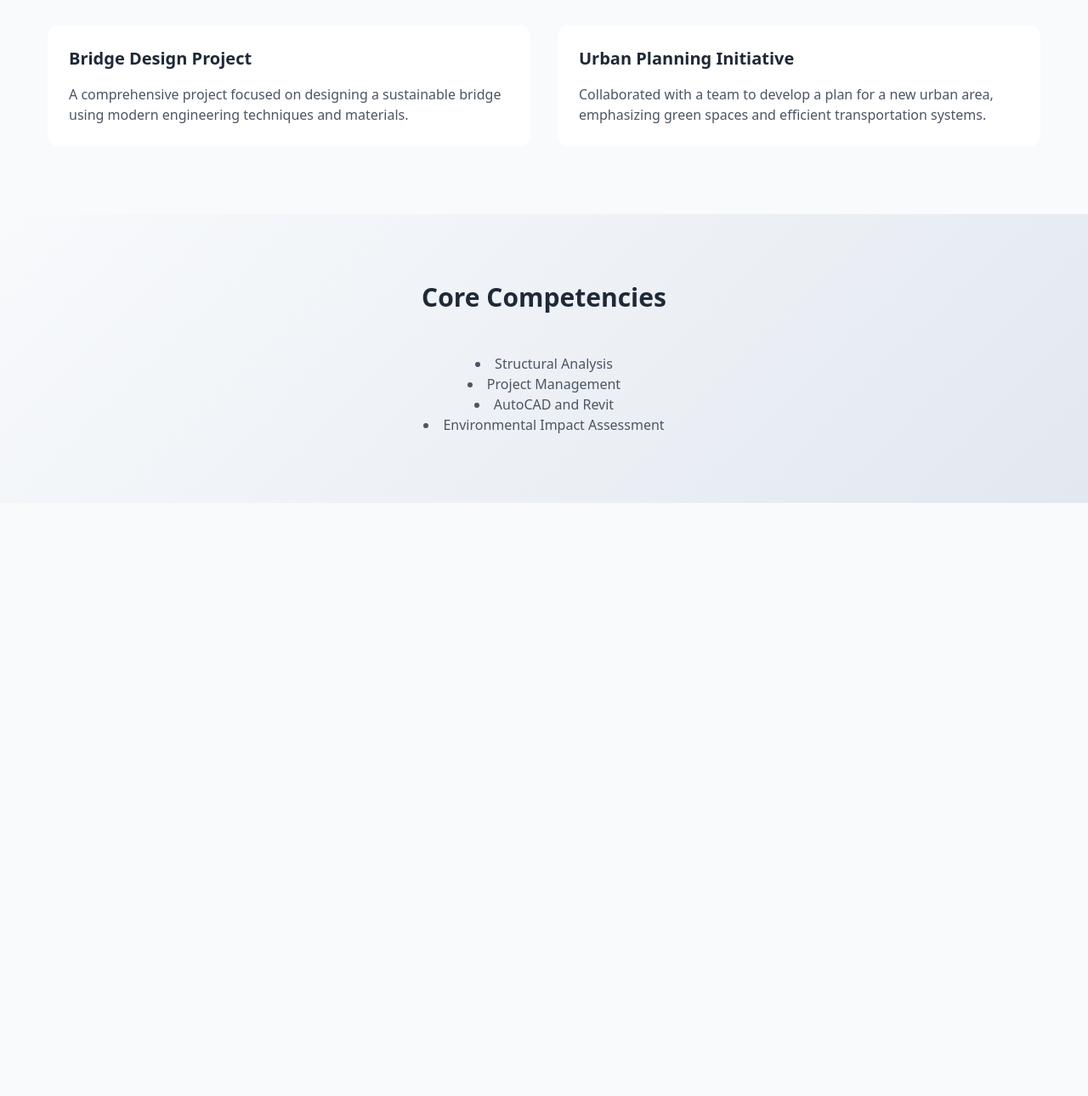
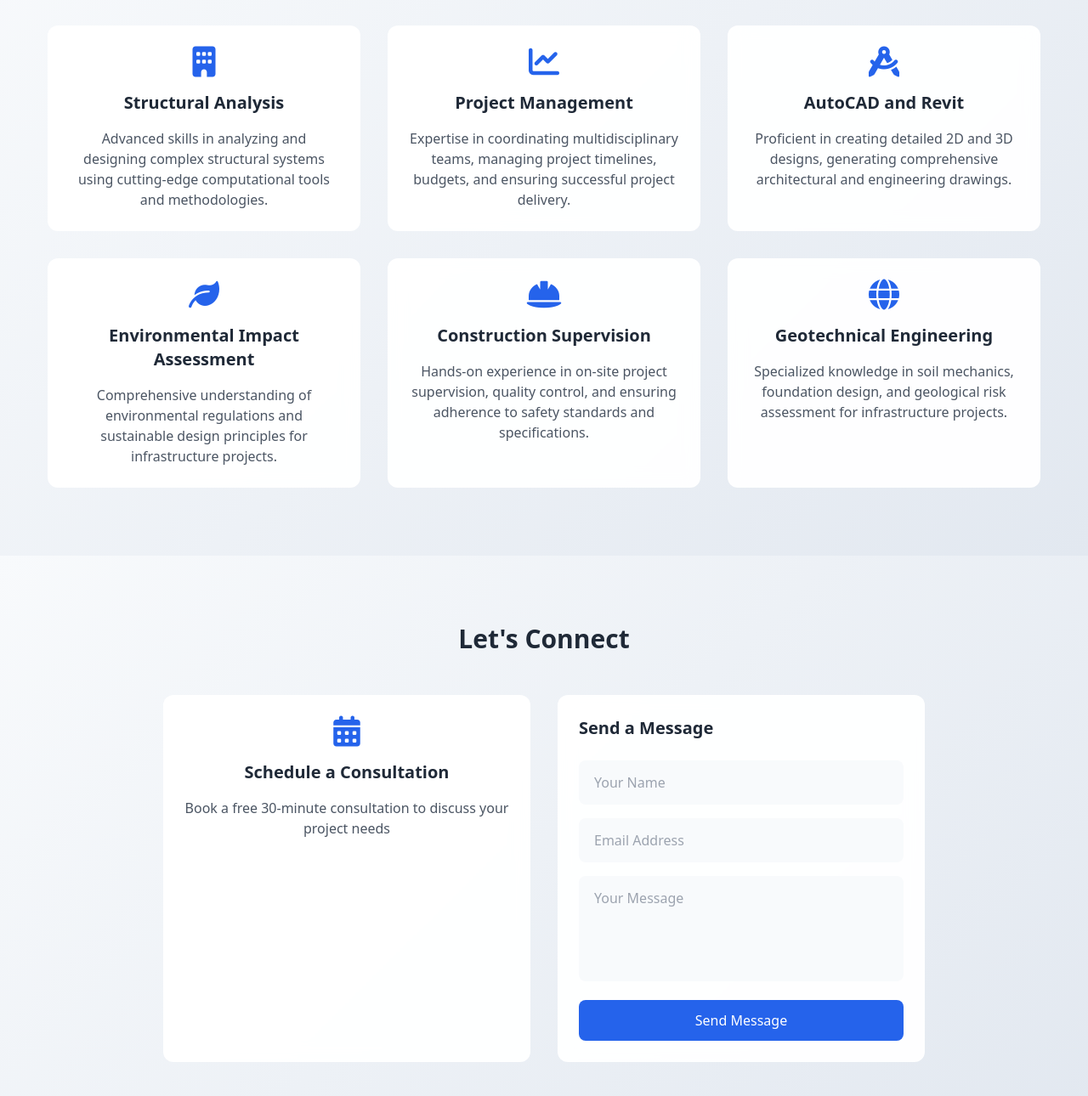
Before and after one commit to ram-polisetti/ManojD, a website: page index.html in a window 1280 px wide. Shown: the part 550-1840 px from the top of the page at 85% size. Before the commit the page ends 1142 px from the top, so only its background shows below. Drawn offline with nearby package versions, Linux system fonts and the light colour scheme; files that its build step writes are made by us from their sources.

Commit message:
Added core competencies

```diff
--- a/index.html
+++ b/index.html
@@ -8,7 +8,7 @@
     <link rel="stylesheet" href="https://cdnjs.cloudflare.com/ajax/libs/font-awesome/6.0.0/css/all.min.css">
 </head>
 <body class="bg-gray-50 text-gray-800">
-    <!-- Improved Navigation with Mobile Menu -->
+    <!-- Navigation section remains unchanged -->
     <nav class="fixed w-full z-50 bg-white/90 backdrop-blur-md border-b border-gray-200">
         <div class="container mx-auto px-6">
             <div class="flex items-center justify-between h-16">
@@ -20,7 +20,6 @@
                 <!-- Desktop Menu -->
                 <div class="hidden md:flex items-center space-x-8">
                     <a href="#about" class="nav-link text-gray-600 hover:text-blue-600 font-medium px-3 py-2">About</a>
-                    <a href="#projects" class="nav-link text-gray-600 hover:text-blue-600 font-medium px-3 py-2">Projects</a>
                     <a href="#competencies" class="nav-link text-gray-600 hover:text-blue-600 font-medium px-3 py-2">Core Competencies</a>
                     <a href="#contact" class="nav-link text-gray-600 hover:text-blue-600 font-medium px-3 py-2">Contact</a>
                     <button class="bg-blue-600 text-white px-4 py-2 rounded-lg hover:bg-blue-700 transition-all">
@@ -37,7 +36,6 @@
         <div id="mobile-menu" class="hidden md:hidden bg-white border-t border-gray-200">
             <div class="container mx-auto px-6 py-4 space-y-4">
                 <a href="#about" class="block text-gray-600 hover:text-blue-600 font-medium py-2">About</a>
-                <a href="#projects" class="block text-gray-600 hover:text-blue-600 font-medium py-2">Projects</a>
                 <a href="#competencies" class="block text-gray-600 hover:text-blue-600 font-medium py-2">Core Competencies</a>
                 <a href="#contact" class="block text-gray-600 hover:text-blue-600 font-medium py-2">Contact</a>
                 <button class="w-full bg-blue-600 text-white px-4 py-2 rounded-lg hover:bg-blue-700 transition-all">
@@ -58,37 +56,92 @@
         </div>
     </section>
 
-    <!-- Rest of the HTML remains unchanged -->
-    <section id="projects" class="py-20">
+    <!-- Core Competencies Section with Card Layout -->
+    <section id="competencies" class="py-20 gradient-light">
         <div class="container mx-auto px-6">
-            <h2 class="text-3xl font-bold mb-12 text-center">Projects</h2>
-            <div class="grid md:grid-cols-2 gap-8">
+            <h2 class="text-3xl font-bold mb-12 text-center">Core Competencies</h2>
+            <div class="grid md:grid-cols-2 lg:grid-cols-3 gap-8">
                 <div class="glass-card p-6 rounded-xl hover-card">
-                    <h3 class="text-xl font-bold mb-4">Bridge Design Project</h3>
-                    <p class="text-gray-600">A comprehensive project focused on designing a sustainable bridge using modern engineering techniques and materials.</p>
+                    <div class="text-center">
+                        <i class="fas fa-building text-4xl text-blue-600 mb-4"></i>
+                        <h3 class="text-xl font-bold mb-4">Structural Analysis</h3>
+                        <p class="text-gray-600">Advanced skills in analyzing and designing complex structural systems using cutting-edge computational tools and methodologies.</p>
+                    </div>
                 </div>
                 <div class="glass-card p-6 rounded-xl hover-card">
-                    <h3 class="text-xl font-bold mb-4">Urban Planning Initiative</h3>
-                    <p class="text-gray-600">Collaborated with a team to develop a plan for a new urban area, emphasizing green spaces and efficient transportation systems.</p>
+                    <div class="text-center">
+                        <i class="fas fa-chart-line text-4xl text-blue-600 mb-4"></i>
+                        <h3 class="text-xl font-bold mb-4">Project Management</h3>
+                        <p class="text-gray-600">Expertise in coordinating multidisciplinary teams, managing project timelines, budgets, and ensuring successful project delivery.</p>
+                    </div>
+                </div>
+                <div class="glass-card p-6 rounded-xl hover-card">
+                    <div class="text-center">
+                        <i class="fas fa-drafting-compass text-4xl text-blue-600 mb-4"></i>
+                        <h3 class="text-xl font-bold mb-4">AutoCAD and Revit</h3>
+                        <p class="text-gray-600">Proficient in creating detailed 2D and 3D designs, generating comprehensive architectural and engineering drawings.</p>
+                    </div>
+                </div>
+                <div class="glass-card p-6 rounded-xl hover-card">
+                    <div class="text-center">
+                        <i class="fas fa-leaf text-4xl text-blue-600 mb-4"></i>
+                        <h3 class="text-xl font-bold mb-4">Environmental Impact Assessment</h3>
+                        <p class="text-gray-600">Comprehensive understanding of environmental regulations and sustainable design principles for infrastructure projects.</p>
+                    </div>
+                </div>
+                <div class="glass-card p-6 rounded-xl hover-card">
+                    <div class="text-center">
+                        <i class="fas fa-hard-hat text-4xl text-blue-600 mb-4"></i>
+                        <h3 class="text-xl font-bold mb-4">Construction Supervision</h3>
+                        <p class="text-gray-600">Hands-on experience in on-site project supervision, quality control, and ensuring adherence to safety standards and specifications.</p>
+                    </div>
+                </div>
+                <div class="glass-card p-6 rounded-xl hover-card">
+                    <div class="text-center">
+                        <i class="fas fa-globe text-4xl text-blue-600 mb-4"></i>
+                        <h3 class="text-xl font-bold mb-4">Geotechnical Engineering</h3>
+                        <p class="text-gray-600">Specialized knowledge in soil mechanics, foundation design, and geological risk assessment for infrastructure projects.</p>
+                    </div>
                 </div>
             </div>
         </div>
     </section>
 
-    <!-- Core Competencies Section -->
-    <section id="competencies" class="py-20 gradient-light">
+    <!-- Contact Section -->
+    <section id="contact" class="py-20 gradient-light">
         <div class="container mx-auto px-6">
-            <h2 class="text-3xl font-bold mb-12 text-center">Core Competencies</h2>
-            <ul class="list-disc list-inside text-center text-gray-600">
-                <li>Structural Analysis</li>
-                <li>Project Management</li>
-                <li>AutoCAD and Revit</li>
-                <li>Environmental Impact Assessment</li>
-            </ul>
+            <h2 class="text-3xl font-bold mb-12 text-center">Let's Connect</h2>
+            <div class="max-w-4xl mx-auto grid md:grid-cols-2 gap-8">
+                <!-- Scheduling and Contact Options remain unchanged -->
+                <div class="glass-card p-6 rounded-xl hover-card">
+                    <div class="text-center mb-6">
+                        <i class="fas fa-calendar-alt text-4xl text-blue-600 mb-4"></i>
+                        <h3 class="text-xl font-bold mb-4">Schedule a Consultation</h3>
+                        <p class="text-gray-600 mb-6">Book a free 30-minute consultation to discuss your project needs</p>
+                    </div>
+                    <!-- Scheduling links remain unchanged -->
+                </div>
+
+                <!-- Contact Form remains unchanged -->
+                <div class="glass-card p-6 rounded-xl hover-card">
+                    <h3 class="text-xl font-bold mb-6">Send a Message</h3>
+                    <form id="contact-form" class="space-y-4">
+                        <input type="text" placeholder="Your Name"
+                               class="input-modern w-full px-4 py-3 rounded-lg" required>
+                        <input type="email" placeholder="Email Address"
+                               class="input-modern w-full px-4 py-3 rounded-lg" required>
+                        <textarea placeholder="Your Message" rows="4"
+                                  class="input-modern w-full px-4 py-3 rounded-lg resize-none" required></textarea>
+                        <button type="submit"
+                                class="btn-modern w-full bg-blue-600 text-white px-6 py-3 rounded-lg hover:bg-blue-700 transition-all">
+                            Send Message
+                        </button>
+                    </form>
+                </div>
+            </div>
         </div>
     </section>
 
-    <!-- Remaining sections are unchanged -->
     <script src="script.js"></script>
 </body>
 </html>
```
